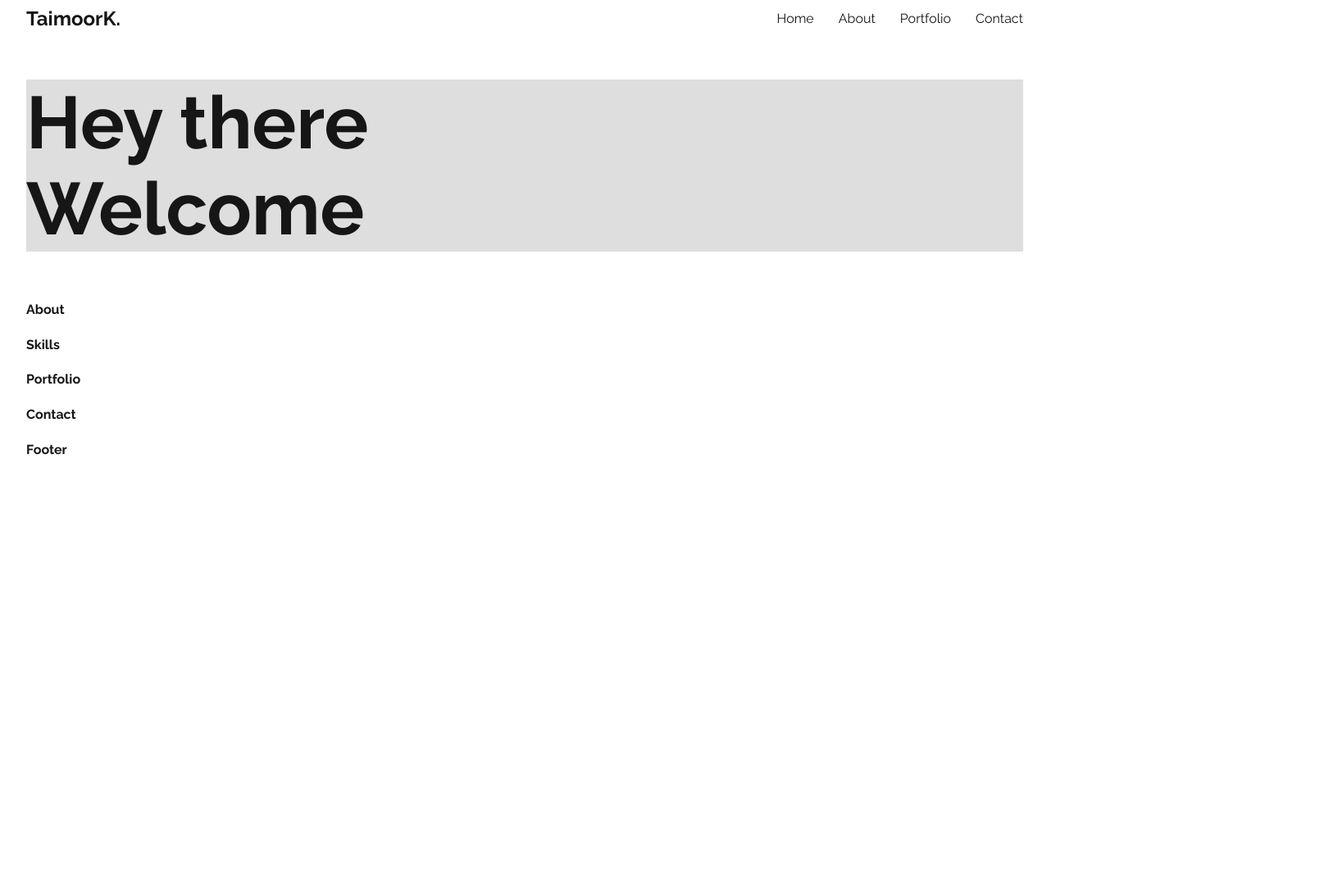
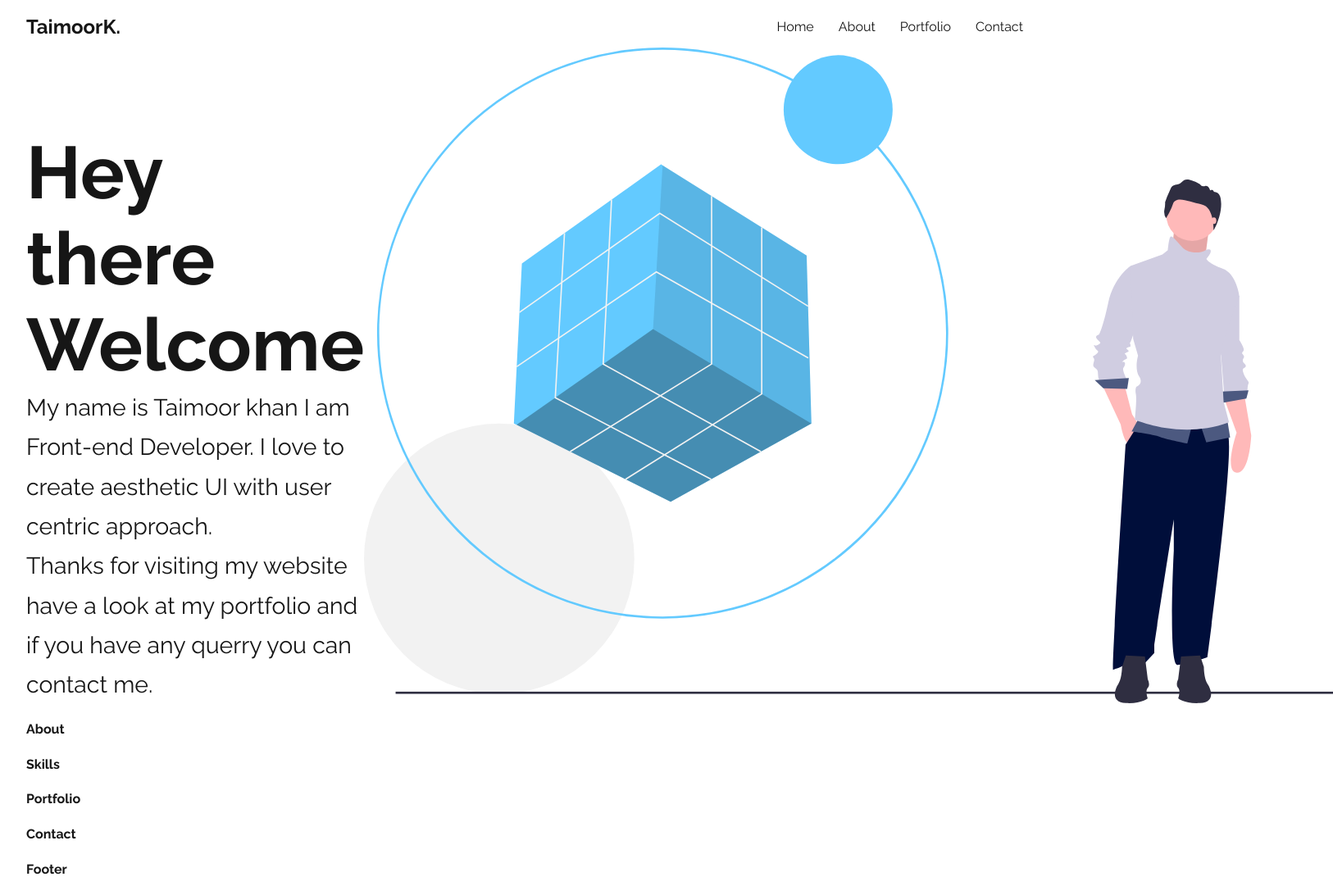
Before and after one commit to Taimoorkhan1122/react-portfolio, a React (Create React App) app: page / in a window 1280 px wide. Shown: the whole page at 82% size, 1626 px wide, since content can reach past the window. Before the commit the page ends 800 px from the top, so only its background shows below. Built offline with nearby package versions, Linux system fonts and the light colour scheme.

Commit message:
feat: hero section completed

```diff
--- a/src/app.module.css
+++ b/src/app.module.css
@@ -24,4 +24,5 @@ h2 {
 p {
     font-size: 28.43px;
     line-height: 48.33px;
+    margin: 0;
 }
--- a/src/components/Header/header.module.css
+++ b/src/components/Header/header.module.css
@@ -2,7 +2,7 @@
     display: flex;
     justify-content: space-between;
     align-items: center;
-    height:29px;
+    height:50px;
     max-width: 1280px;
 }
 
--- a/src/components/HeroContainer/HeroContainer.js
+++ b/src/components/HeroContainer/HeroContainer.js
@@ -4,9 +4,18 @@ import styles from "./hero.module.css";
 const HeroContainer = () => {
   return (
     <div className={styles.heroContainer}>
-      <h1 className={styles.bigOne}>
-        Hey there <br /> Welcome
-      </h1>
+      <div className={styles.intro}>
+        <h1 className={styles.bigOne}>
+          Hey there <br /> Welcome
+        </h1>
+        <p>
+          My name is Taimoor khan I am Front-end Developer. I love to create
+          aesthetic UI with user centric approach. <br />
+          Thanks for visiting my website have a look at my portfolio and if you
+          have any querry you can contact me.
+        </p>
+      </div>
+      <img src="./images/header-image.svg" alt="developer illustration" />
     </div>
   );
 };
--- a/src/components/HeroContainer/hero.module.css
+++ b/src/components/HeroContainer/hero.module.css
@@ -1,8 +1,10 @@
 .heroContainer {
-    background:#dedede;
+    height: 100vh;
+    display: flex;
 }
 
 .bigOne {
     font-size: 89.76px;
     line-height: 105px;
+    margin: 100px 0 0 0;
 }
```
Also changed, not shown: public/images/header-image.svg (added), 1 other file (tests, documents, lock files or other folders).
